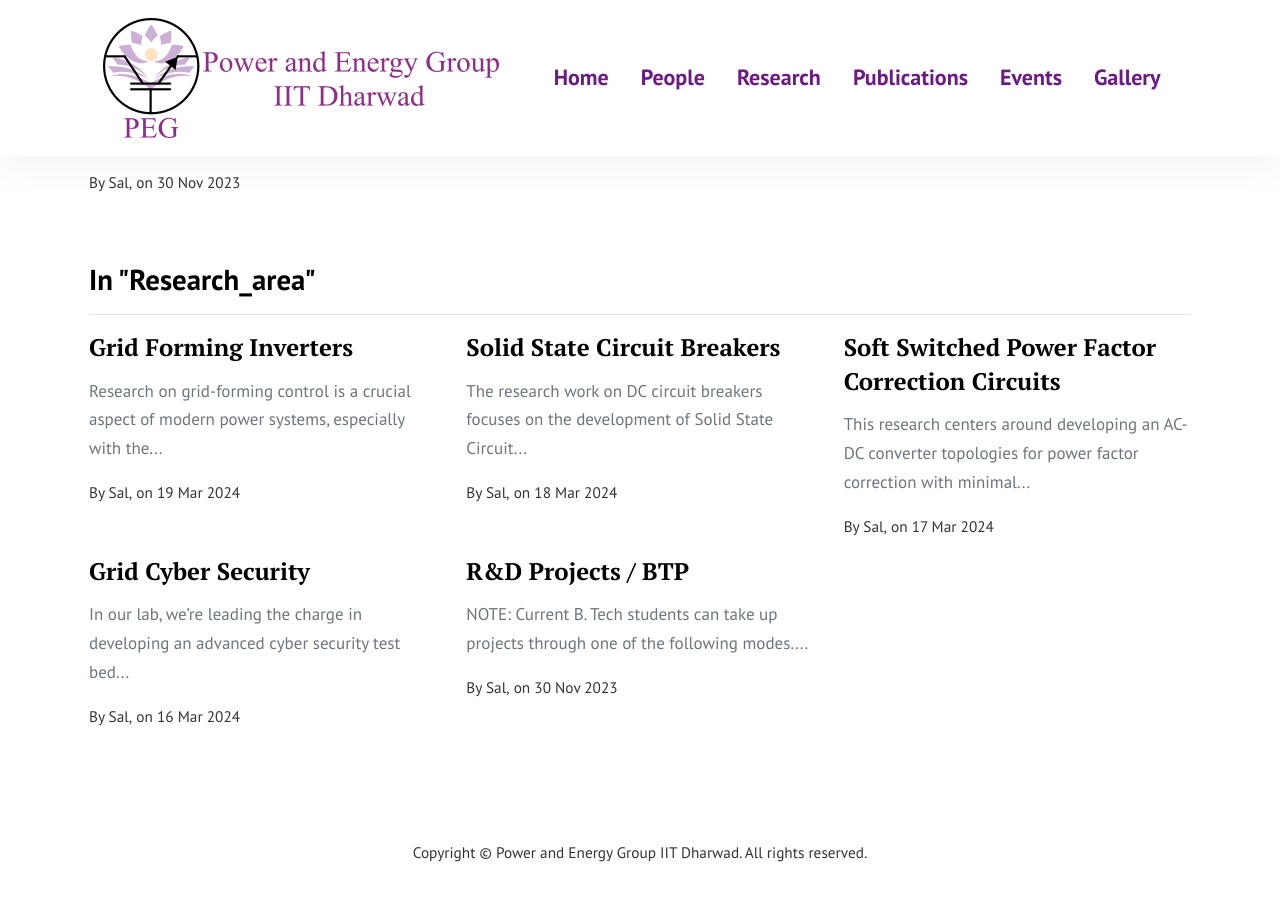
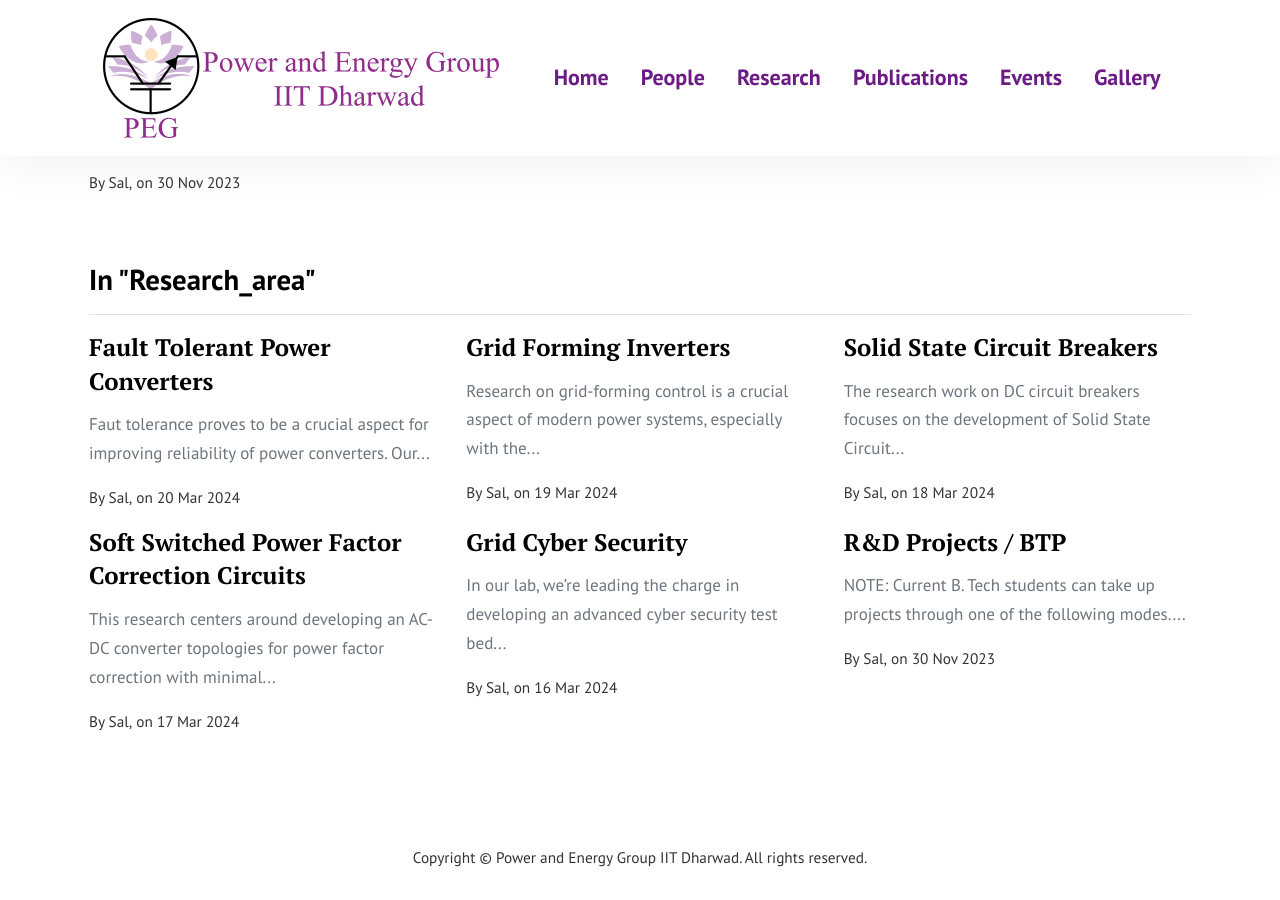
Before and after one commit to AdityaShirodkar-IITDh/iitdh_peg_site.github.io, a Jekyll site: the page built from pages/categories.html, in a window 1280 px wide and 900 px high, scrolled down 5421 px. Built offline with Jekyll 4.4.1, drawn with Linux system fonts in a browser that asks for light colours.

Commit message:
fixed bug not allowing april 2024 posts

```diff
--- a/_config.yml
+++ b/_config.yml
@@ -21,6 +21,7 @@ sass:
   sass_dir: _sass
   style: :compressed
 ganalytics: UA-113961478-1
+future: true
 
 # Authors
 authors:
--- a/_data/slides.yml
+++ b/_data/slides.yml
@@ -1,5 +1,6 @@
 # Top Menu
 slides:
+  - path: assets/images/slides/gal_0.png
   - path: assets/images/slides/gal_1.png
   - path: assets/images/slides/gal_2.png
   - path: assets/images/slides/gal_3.png
--- /dev/null
+++ b/_posts/research_areas/2024-03-20-Fault_Tolerant_Converters.md
@@ -0,0 +1,8 @@
+---
+layout: post
+category: research_area
+title: "Fault Tolerant Power Converters"
+#image: assets/images/Hbridge.png
+---
+
+Faut tolerance proves to be a crucial aspect for improving reliability of power converters. Our lab actively conducts research in fault tolerant power converters, especially high power isolated DC-DC converters for DC grid applications. The application of these converters in MVDC systems is also being investigated.
```
Also changed, not shown: 1 other file.
